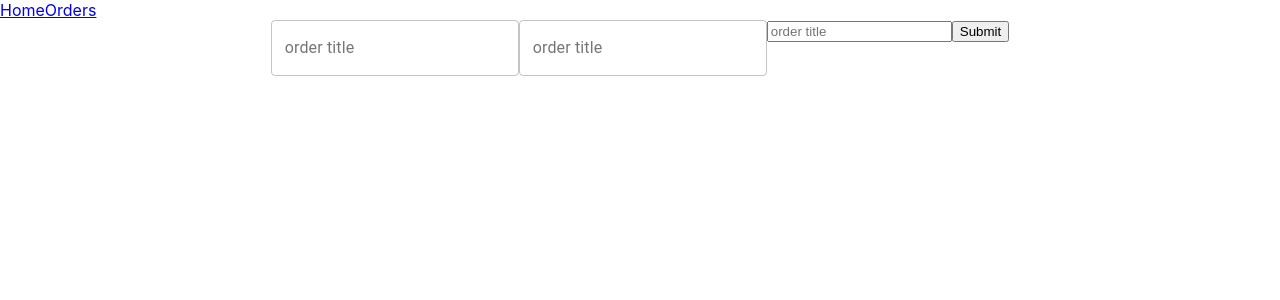
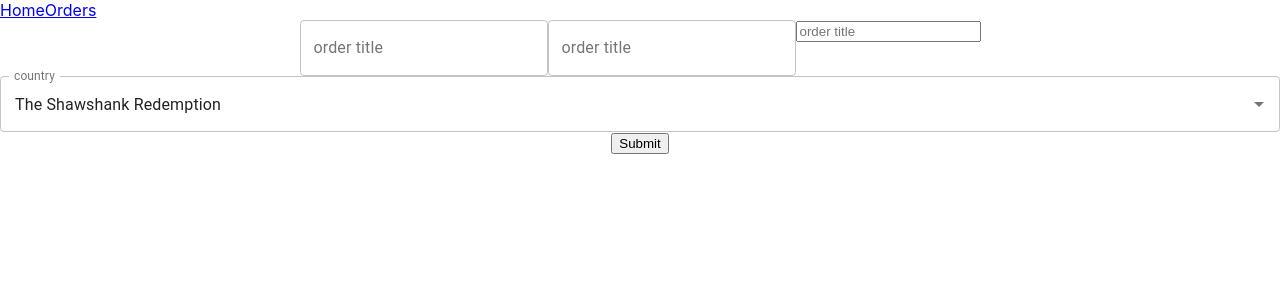
Before and after one commit to magicahmd/thebookshop, a React (Create React App) app: page /create-order in a window 1280 px wide. Shown: the top 300 px of the page. Built offline with nearby package versions, Linux system fonts and the light colour scheme.

Commit message:
make select with formik.

```diff
--- a/package.json
+++ b/package.json
@@ -4,6 +4,7 @@
   "private": true,
   "dependencies": {
     "@material-ui/core": "^4.11.0",
+    "@material-ui/lab": "^4.0.0-alpha.56",
     "@testing-library/jest-dom": "^4.2.4",
     "@testing-library/react": "^9.5.0",
     "@testing-library/user-event": "^7.2.1",
--- /dev/null
+++ b/src/components/common/TBSelect.js
@@ -0,0 +1,26 @@
+import React from 'react';
+import { useField, useFormikContext } from 'formik';
+import TextField from '@material-ui/core/TextField';
+import Autocomplete from '@material-ui/lab/Autocomplete';
+
+export default function TBSelect({ ...props }) {
+  const [field, meta] = useField(props);
+  const { setFieldValue } = useFormikContext();
+  return (
+    <Autocomplete
+      {...props}
+      {...field}
+      getOptionLabel={(option) => option.title}
+      getOptionSelected={(option, selected) => JSON.stringify(option) === JSON.stringify(selected)}
+      onChange={(_, value) => setFieldValue(props.name, value)}
+      renderInput={(params) => (
+        <TextField
+          {...params}
+          error={meta.touched && !!meta.error}
+          label={props.label}
+          variant='outlined'
+        />
+      )}
+    />
+  );
+}
--- a/src/pages/createOrder/index.js
+++ b/src/pages/createOrder/index.js
@@ -4,15 +4,22 @@ import * as Yup from 'yup';
 import TextInput from '../../components/common/TextInput';
 import { useDispatch } from 'react-redux';
 import { createOrder } from '../../store/actions/orderActions';
+import TBSelect from '../../components/common/TBSelect';
 
 function CreateOrder() {
   const dispatch = useDispatch();
   const initialValues = {
     title: '',
+    selectedOption: { title: 'The Shawshank Redemption', year: 1994 },
   };
   const validationSchema = Yup.object({
     title: Yup.string().required('error message'),
   });
+  const options = [
+    { title: 'The Shawshank Redemption', year: 1994 },
+    { title: 'The Godfather', year: 1972 },
+    { title: 'The Godfather: Part II', year: 1974 },
+  ];
   return (
     <div>
       <Formik
@@ -26,6 +33,7 @@ function CreateOrder() {
           <TextInput name='title' label='order title' />
           <TextInput name='title' label='order title' />
           <Field name='title' placeholder='order title' />
+          <TBSelect name='selectedOption' options={options} label='country' />
           <ErrorMessage name='title' />
           <button type='submit'>Submit</button>
         </Form>
```
Also changed, not shown: 1 other file (tests, documents, lock files or other folders).
